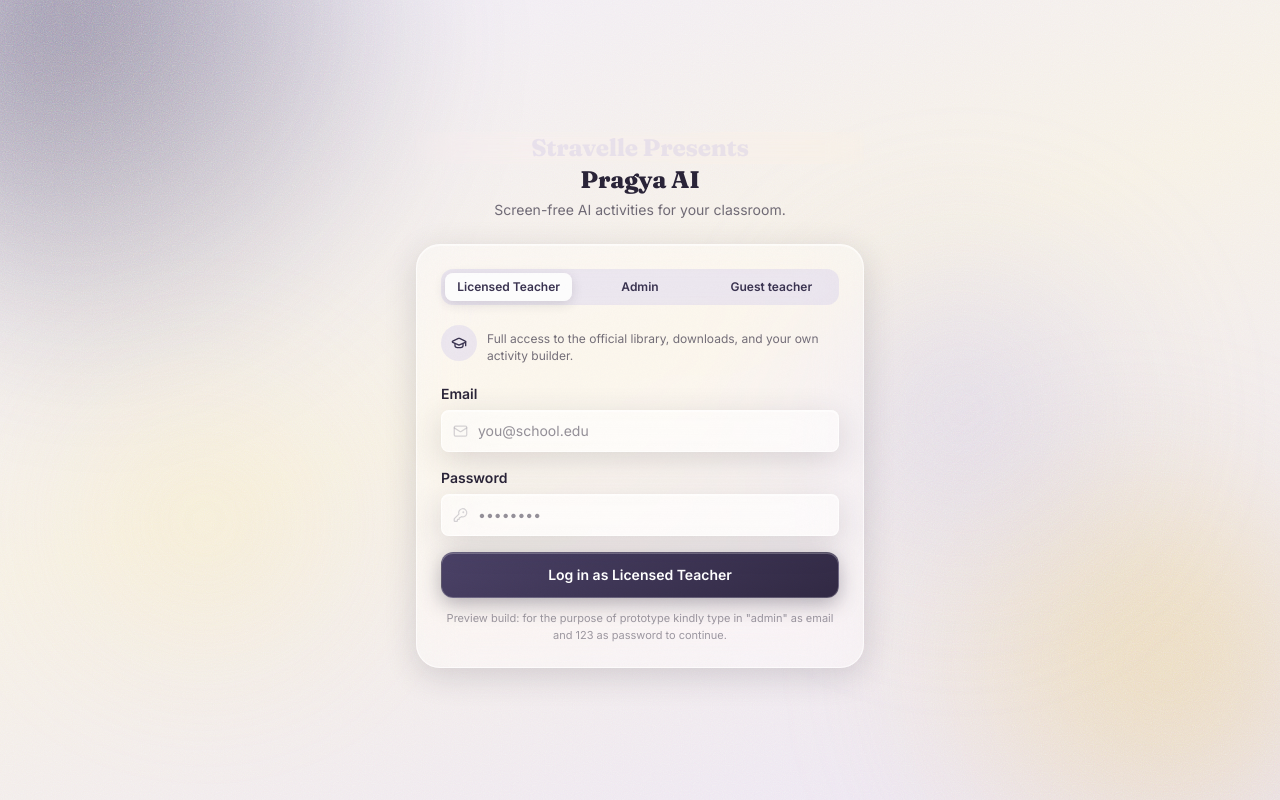
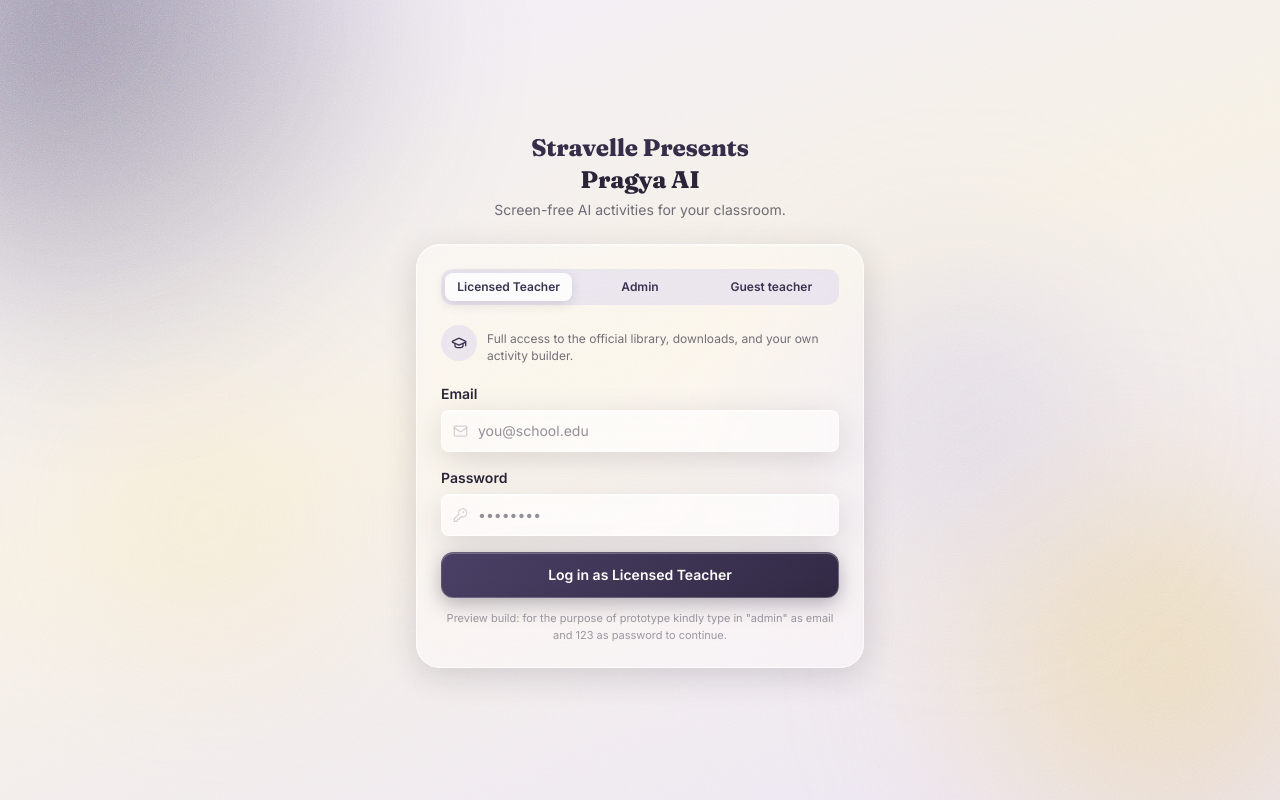
Before and after one commit to 24f2000884/Pragya.AI, a React (Vite) app: page / in a window 1280 px wide. Built offline with nearby package versions, Linux system fonts and the light colour scheme.

Commit message:
login change

```diff
--- a/src/App.jsx
+++ b/src/App.jsx
@@ -379,7 +379,7 @@
     <div className="min-h-screen flex items-center justify-center px-4 py-12">
       <div className="w-full max-w-md pragya-fade-in">
         <div className="text-center mb-6">
-          <h1 className="display font-extrabold text-2xl" style={{ color: "var(--lavender-card)" }}>Stravelle Presents</h1>
+          <h1 className="display font-extrabold text-2xl" style={{ color: "#352d49" }}>Stravelle Presents</h1>
           <h2 className="display font-extrabold text-2xl" style={{ color: "var(--plum-ink)" }}>Pragya AI</h2>
           <p className="text-sm mt-1" style={{ color: "var(--ink-soft)" }}>Screen-free AI activities for your classroom.</p>
         </div>
```
